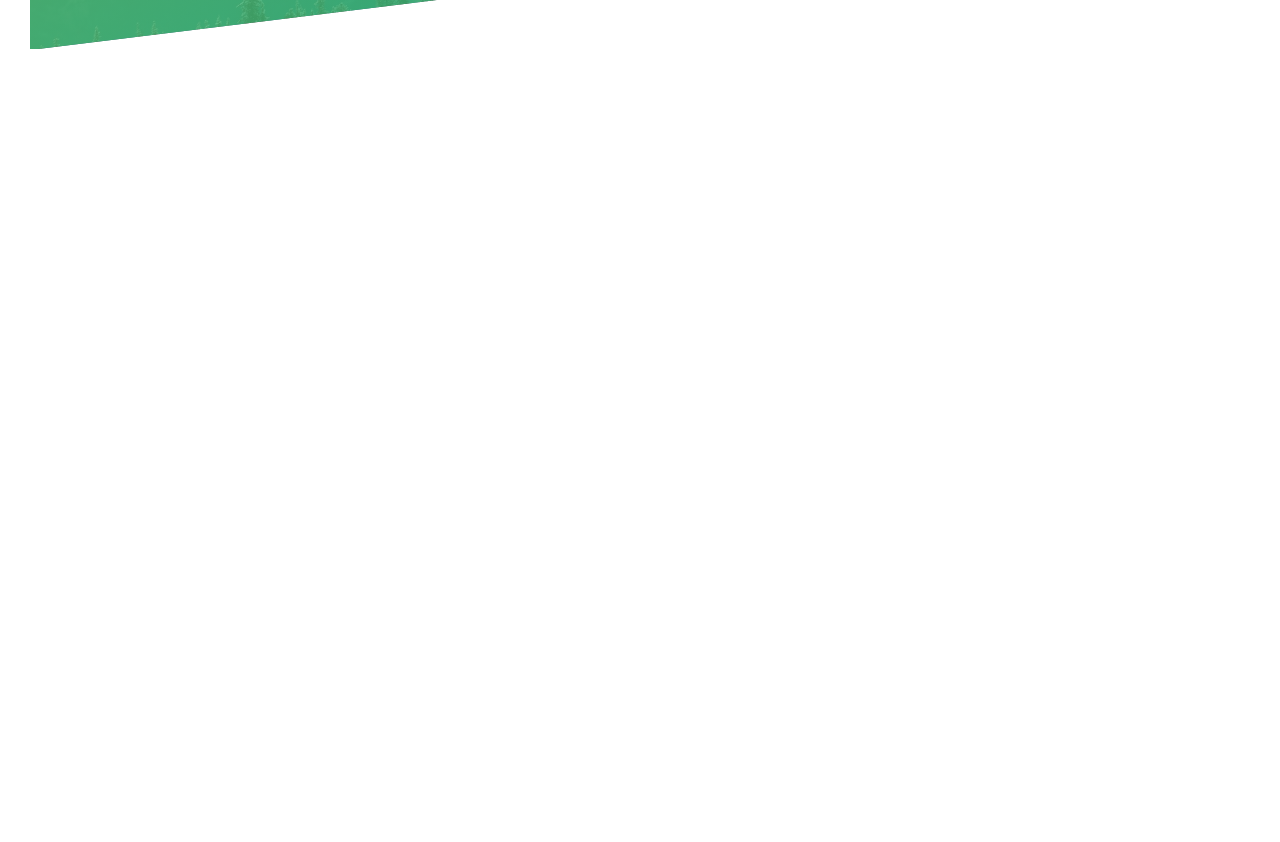
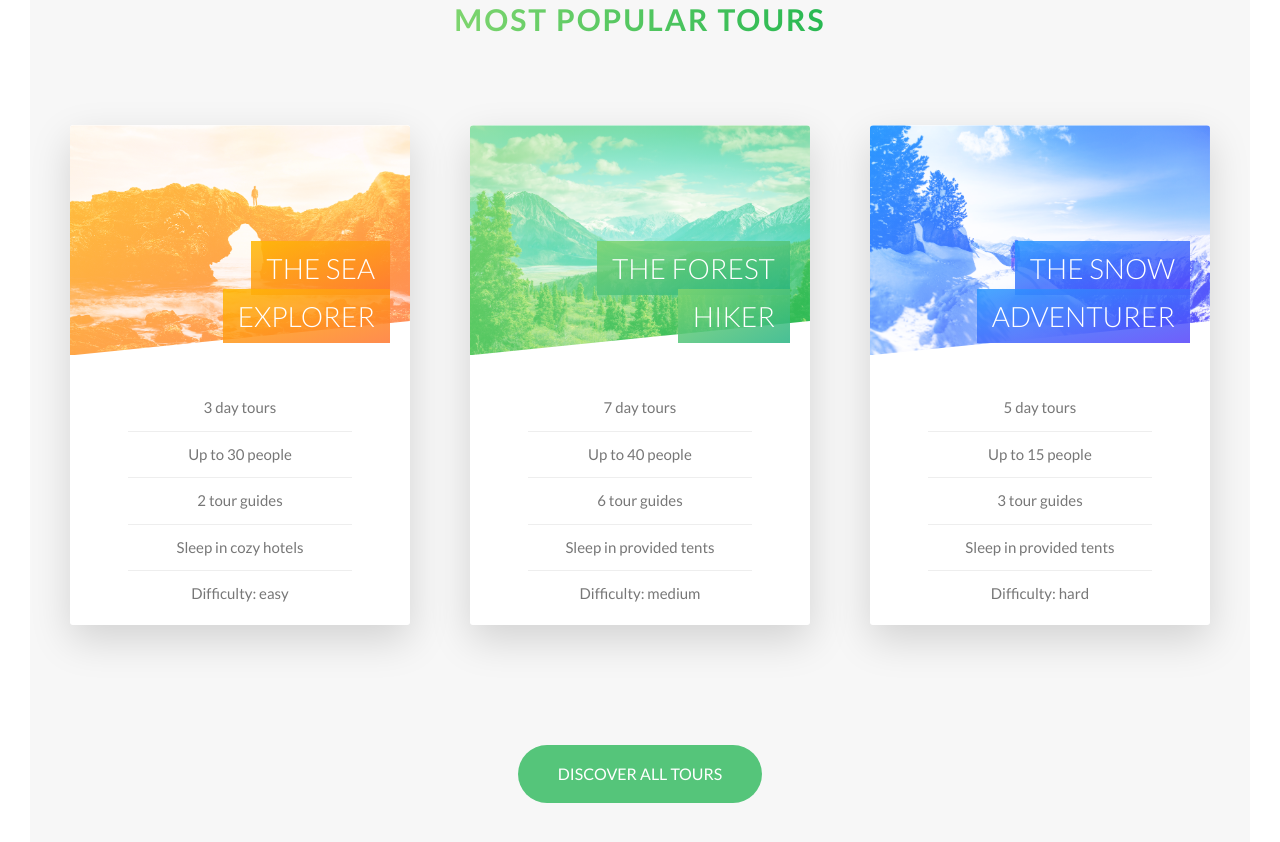
Before and after one commit to AndreFelipe97/natours-curso-css, a React (Create React App) app: page / in a window 1280 px wide. Shown: the part 2180-3022 px from the top of the page. Before the commit the page ends 2229 px from the top, so only its background shows below. Built offline with nearby package versions, Linux system fonts and the light colour scheme.

Commit message:
create tour section

```diff
--- a/src/App.js
+++ b/src/App.js
@@ -15,8 +15,8 @@ function App() {
       <Header />
       <About />
       <Features />
-      {/* <Tours />
-      <Stories />
+      <Tours />
+      {/* <Stories />
       <Booking />
       <Footer /> */}
 
--- a/src/Components/features/styles.js
+++ b/src/Components/features/styles.js
@@ -11,7 +11,7 @@ export const SectionFeatures = styled.div`
   background-size: cover;
 
   transform: skewY(-7deg);
-  margin-top: -10rem;
+  margin-top: -18rem;
 
   & > * {
     transform: skewY(7deg);
@@ -23,7 +23,7 @@ export const FetureBox = styled.div`
   font-size: 1.5rem;
   padding: 2.5rem;
   text-align: center;
-  border-radius: .3rem;
+  border-radius: 3px;
   box-shadow: 0 1.5rem 4rem rgba(0, 0, 0, .15);
   transition: transform .3s;
 
--- a/src/Components/header/styles.js
+++ b/src/Components/header/styles.js
@@ -13,6 +13,7 @@ export const Header = styled.header`
     background-size: cover;
     background-position: top;
     position: relative;
+    -webkit-clip-path: polygon(0 0, 100% 0, 100% 75vh, 0 100%);
     clip-path: polygon(0 0, 100% 0, 100% 75vh, 0 100%);
 `;
 
@@ -46,7 +47,7 @@ export const ButtonWhite = styled.a`
         text-decoration: none;
         padding: 1.5rem 4rem;
         display: inline-block;
-        border-radius: 10rem;
+        border-radius: 100px;
         transition: all .2s;
         position: relative;
         font-size: var(--default-font-size);
--- a/src/Components/tours/index.jsx
+++ b/src/Components/tours/index.jsx
@@ -1,7 +1,115 @@
+import { UCenterText, UMarginBottomBig, UMarginTopHuge } from '../../styles/utilities';
+import { HeadingSecondary } from '../../styles/typography';
+
+import { SectionTours, Card, CardPicture, CardHeading, CardDetails, CardCta, PriceBox, PriceOnly, PriceValue, BtnCard, BtnAllTours } from './styles';
+
 export function Tours() {
   return (
-    <h1>
-      Tours
-    </h1>
+    <SectionTours>
+      <UCenterText>
+        <UMarginBottomBig>
+          <HeadingSecondary>
+            Most popular tours
+          </HeadingSecondary>
+        </UMarginBottomBig>
+      </UCenterText>
+      <div className='row'>
+        <div className='col-1-of-3'>
+          <Card card="secondary">
+            <div className="card__side card__side--front">
+              <CardPicture card="secondary"/>
+              <CardHeading card="secondary">
+                <span>
+                  The sea explorer
+                </span>
+              </CardHeading>
+              <CardDetails>
+                <ul>
+                  <li>3 day tours</li>
+                  <li>Up to 30 people</li>
+                  <li>2 tour guides</li>
+                  <li>Sleep in cozy hotels</li>
+                  <li>Difficulty: easy</li>
+                </ul>
+              </CardDetails>
+            </div>
+            <div className="card__side card__side--back">
+              <CardCta>
+                <PriceBox>
+                  <PriceOnly>Only</PriceOnly>
+                  <PriceValue>$297</PriceValue>
+                </PriceBox>
+                <BtnCard href='#'>Book now!</BtnCard>
+              </CardCta>
+            </div>
+          </Card>
+        </div>
+        <div className='col-1-of-3'>
+          <Card card="primary">
+            <div className="card__side card__side--front">
+              <CardPicture card="primary"/>
+              <CardHeading card="primary">
+                <span>
+                  The Forest Hiker
+                </span>
+              </CardHeading>
+              <CardDetails>
+                <ul>
+                  <li>7 day tours</li>
+                  <li>Up to 40 people</li>
+                  <li>6 tour guides</li>
+                  <li>Sleep in provided tents</li>
+                  <li>Difficulty: medium</li>
+                </ul>
+              </CardDetails>
+            </div>
+            <div className="card__side card__side--back">
+              <CardCta>
+                <PriceBox>
+                  <PriceOnly>Only</PriceOnly>
+                  <PriceValue>$497</PriceValue>
+                </PriceBox>
+                <BtnCard href='#'>Book now!</BtnCard>
+              </CardCta>
+            </div>
+          </Card>
+        </div>
+        <div className='col-1-of-3'>
+          <Card card="tertiary">
+            <div className="card__side card__side--front">
+              <CardPicture card="tertiary"/>
+              <CardHeading card="tertiary">
+                <span>
+                  The snow Adventurer
+                </span>
+              </CardHeading>
+              <CardDetails>
+                <ul>
+                  <li>5 day tours</li>
+                  <li>Up to 15 people</li>
+                  <li>3 tour guides</li>
+                  <li>Sleep in provided tents</li>
+                  <li>Difficulty: hard</li>
+                </ul>
+              </CardDetails>
+            </div>
+            <div className="card__side card__side--back">
+              <CardCta>
+                <PriceBox>
+                  <PriceOnly>Only</PriceOnly>
+                  <PriceValue>$897</PriceValue>
+                </PriceBox>
+                <BtnCard href='#'>Book now!</BtnCard>
+              </CardCta>
+            </div>
+          </Card>
+        </div>
+      </div>
+      <UCenterText>
+        <UMarginTopHuge>
+          <BtnAllTours href="#">Discover all tours</BtnAllTours>
+        </UMarginTopHuge>
+      </UCenterText>
+    </SectionTours>
   );
 }
--- /dev/null
+++ b/src/Components/tours/styles.js
@@ -0,0 +1,224 @@
+import styled from "styled-components";
+import { Nat5, Nat6, Nat7 } from '../../assets/img';
+
+export const SectionTours = styled.section`
+  background-color: var(--color-grey-light-1);
+  padding: 25rem 0 15rem 0;
+  margin-top: -15rem;
+`;
+
+export const Card = styled.div`
+  perspective: 150rem;
+  -moz-perspective: 150rem;
+  position: relative;
+  height: 52rem;
+
+  .card__side {
+    background-color: orangered;
+    color: var(--color-white);
+    font-size: 2rem;
+    height: 50rem;
+    transition: all .8s ease;
+    position: absolute;
+    top: 0;
+    left: 0;
+    width: 100%;
+    backface-visibility: hidden;
+    border-radius: 3px;
+    overflow: hidden;
+    box-shadow: 0 1.5rem 4rem rgba(0, 0, 0, .15);
+  }
+
+  .card__side--front {
+    background-color: var(--color-white);
+  }
+
+  .card__side--back {
+    background-image: linear-gradient(to right bottom,
+      ${props => props.card === 'primary' ? '#7ed56f' : props.card === 'secondary' ? '#ffb900' : '#2998ff'},
+      ${props => props.card === 'primary' ? '#28b852' : props.card === 'secondary' ? '#ff7730' : '#5643fa'});
+    transform: rotateY(180deg);
+  }
+
+
+  &:hover .card__side--front {
+    transform: rotateY(-180deg);
+  }
+
+  &:hover .card__side--back {
+    transform: rotateY(0);
+  }
+`;
+
+export const CardPicture = styled.div`
+  background-size: cover;
+  height: 23rem;
+  background-blend-mode: screen;
+  -webkit-clip-path: polygon(0 0, 100% 0, 100% 85%, 0  100%);
+  clip-path: polygon(0 0, 100% 0, 100% 85%, 0  100%);
+  border-top-left-radius: 3px;
+  border-top-right-radius: 3px;
+
+  background-image: linear-gradient(to right bottom,
+      ${props => props.card === 'primary' ? '#7ed56f' : props.card === 'secondary' ? '#ffb900' : '#2998ff'},
+      ${props => props.card === 'primary' ? '#28b852' : props.card === 'secondary' ? '#ff7730' : '#5643fa'}),
+      url(${props => props.card === 'primary' ? Nat6 : props.card === 'secondary' ? Nat5 : Nat7});
+`;
+
+export const CardHeading = styled.h4`
+  font-size: 2.8rem;
+  font-weight: 300;
+  text-transform: uppercase;
+  text-align: right;
+  color: var(--color-white);
+  position: absolute;
+  top: 12rem;
+  right: 2rem;
+  width: 75%;
+
+  span {
+    padding: 1rem 1.5rem;
+    -webkit-decoration-break: clone;
+    box-decoration-break: clone;
+    background-image: linear-gradient(to right bottom,
+      ${props => props.card === 'primary' ? 'rgba(126, 213, 111, .85)' : props.card === 'secondary' ? 'rgba(255, 185, 0, .85)' : 'rgba(41, 152, 255, .85)'},
+      ${props => props.card === 'primary' ? 'rgba(40, 180, 131, .85)' : props.card === 'secondary' ? 'rgba(255, 119, 48, .85)' : 'rgba(86, 67, 250, .85)'});
+  }
+`;
+
+export const CardDetails = styled.div`
+  padding: 3rem;
+
+  ul {
+    list-style: none;
+    width: 80%;
+    color: var(--color-grey-dark);
+    margin: 0 auto;
+
+    li {
+      text-align: center;
+      font-size: 1.5rem;
+      padding: 1rem;
+
+      &:not(:last-child) {
+        border-bottom: 1px solid var(--color-grey-light-2);
+      }
+    }
+  }
+`;
+
+export const CardCta = styled.div`
+  position: absolute;
+  top: 50%;
+  left: 50%;
+  transform: translate(-50%, -50%);
+  width: 90%;
+  text-align: center;
+`;
+
+export const PriceBox = styled.div`
+  margin-bottom: 8rem;
+`;
+
+export const PriceOnly = styled.p`
+  font-size: 1.4rem;
+  text-transform: uppercase;
+`;
+
+export const PriceValue = styled.p`
+  font-size: 6rem;
+  font-weight: 100;
+`;
+
+export const BtnCard = styled.a`
+  background-color: var(--color-white) !important;
+  color: var(--color-grey-dark);
+
+  &:link, &:visited {
+      text-transform: uppercase;
+      text-decoration: none;
+      padding: 1.5rem 4rem;
+      display: inline-block;
+      border-radius: 100px;
+      transition: all .2s;
+      position: relative;
+      font-size: var(--default-font-size);
+  }
+
+  &:hover {
+      transform: translateY(-.3rem);
+      box-shadow: 0 1rem 2rem rgba(0, 0, 0, .2);
+  }
+
+  &:active {
+      transform: translateY(-1px);
+      box-shadow: rgba(0 .5rem 1rem, rgba(0, 0, 0, .2));
+  }
+
+  &::after {
+      content: "";
+      display: inline-block;
+      height: 100%;
+      width: 100%;
+      border-radius: 100px;
+      position: absolute;
+      top: 0;
+      left: 0;
+      z-index: -1;
+      transition: all .4s;
+  }
+
+  .btn-white::after {
+      background-color: var(--color-white);
+  }
+
+  .btn-white:hover::after {
+      transform: scale(1.5);
+      opacity: 0;
+  }
+`;
+
+export const BtnAllTours = styled.a`
+  background-color: var(--color-primary) !important;
+  color: var(--color-white);
+
+  &:link, &:visited {
+      text-transform: uppercase;
+      text-decoration: none;
+      padding: 1.5rem 4rem;
+      display: inline-block;
+      border-radius: 100px;
+      transition: all .2s;
+      position: relative;
+      font-size: var(--default-font-size);
+  }
+
+  &:hover {
+      transform: translateY(-.3rem);
+      box-shadow: 0 1rem 2rem rgba(0, 0, 0, .2);
+  }
+
+  &:active {
+      transform: translateY(-1px);
+      box-shadow: rgba(0 .5rem 1rem, rgba(0, 0, 0, .2));
+  }
+
+  &::after {
+      content: "";
+      display: inline-block;
+      height: 100%;
+      width: 100%;
+      border-radius: 100px;
+      position: absolute;
+      top: 0;
+      left: 0;
+      z-index: -1;
+      transition: all .4s;
+      background-color: var(--color-primary);
+  }
+
+  &:hover::after {
+      transform: scale(1.5);
+      opacity: 0;
+  }
+`;
--- a/src/styles/global.js
+++ b/src/styles/global.js
@@ -10,6 +10,12 @@ const GlobalStyle = createGlobalStyle`
         --color-white: #FFF;
         --color-black: #000;
         --color-grey-light-1: #F7F7F7;
+        --color-grey-light-2: #EEE;
+
+        --color-secondary-light: #ffb900;
+        --color-secondary-dark: #ff7730;
+        --color-tertiary-light: #2998ff;
+        --color-tertiary-dark: #5643fa;
 
         --default-font-size: 1.6rem;
 
--- a/src/styles/utilities.js
+++ b/src/styles/utilities.js
@@ -15,3 +15,11 @@ export const UMarginBottomMedium = styled.div`
 export const UMarginBottomBig = styled.div`
   margin-bottom: 8rem;
 `;
+
+export const UMarginTopBig = styled.div`
+  margin-top: 8rem;
+`;
+
+export const UMarginTopHuge = styled.div`
+  margin-top: 10rem;
+`;
```
